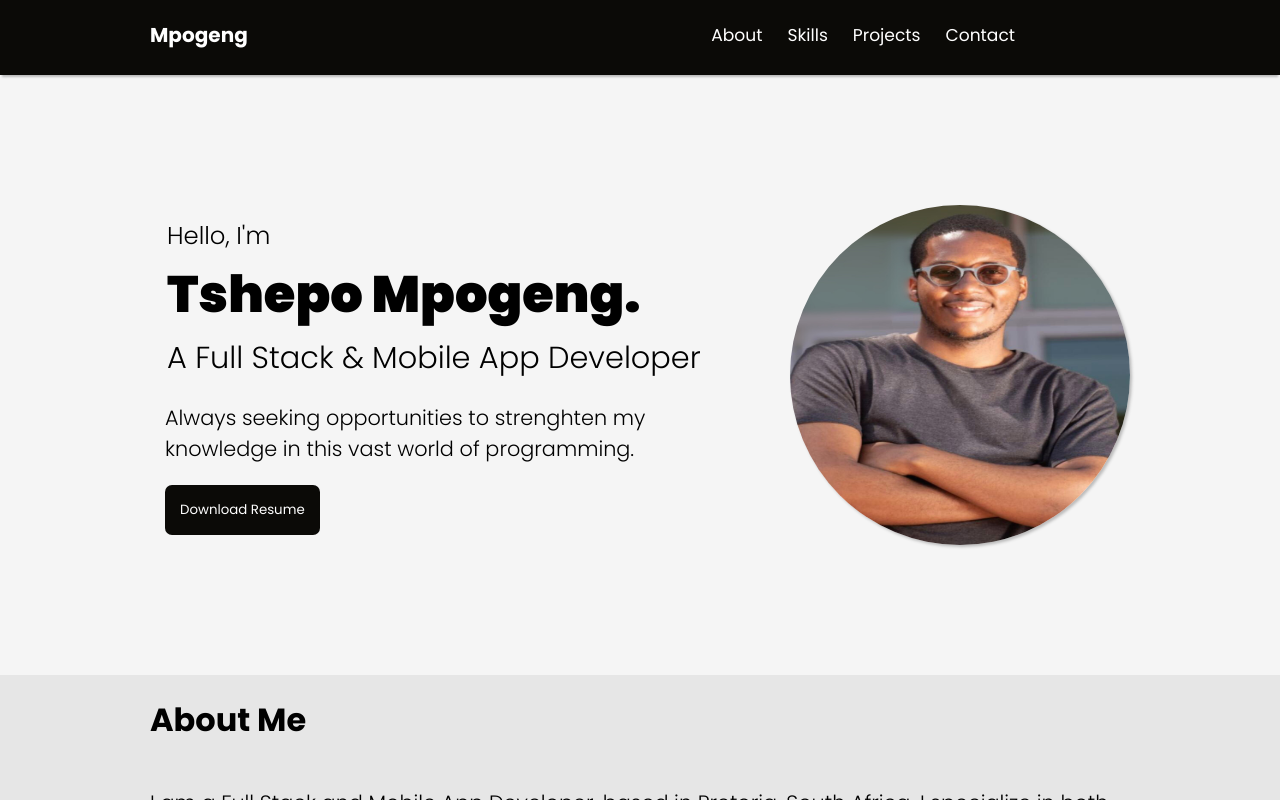
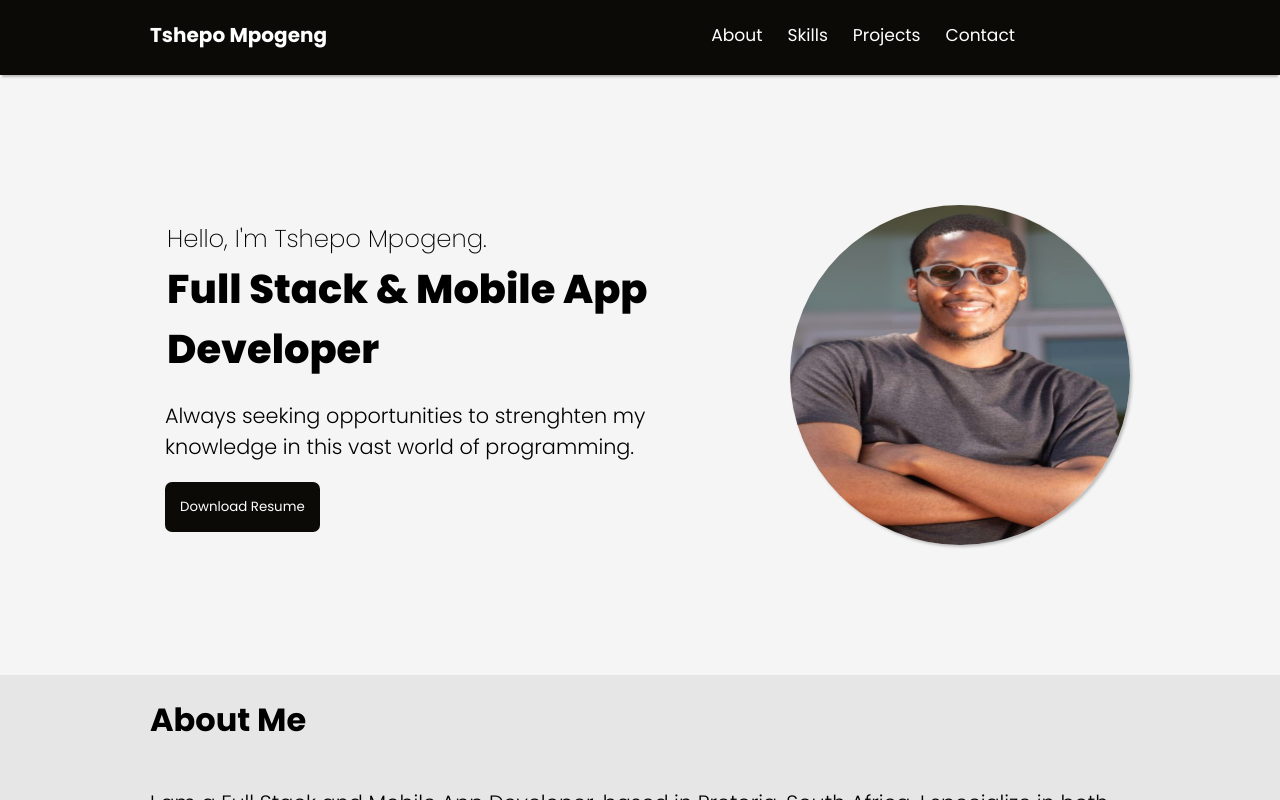
Before and after one commit to Lspacedev/portfolio_site, a React (Vite) app: page / in a window 1280 px wide. Built offline with nearby package versions, Linux system fonts and the light colour scheme.

Commit message:
updated styles

```diff
--- a/src/components/Hero.jsx
+++ b/src/components/Hero.jsx
@@ -4,19 +4,19 @@ function Hero() {
       <div className="introduction">
         <div>
           {/* style={{ color: "#a8a53c" }} */}
-          <h3 style={{ margin: "2px", fontWeight: 300 }}>Hello, I'm</h3>
+          <h3 style={{ margin: "2px", fontWeight: 200 }}>
+            Hello, I'm Tshepo Mpogeng.
+          </h3>
           <h1
             style={{
               margin: "2px",
               fontWeight: 900,
               fontSize: "3.2rem",
             }}
-          >
-            Tshepo Mpogeng.
+          ></h1>
+          <h1 style={{ fontWeight: 800, margin: "2px", fontSize: "2.5rem" }}>
+            <span>Full Stack </span>&<span> Mobile App</span> Developer
           </h1>
-          <h3 style={{ fontWeight: 350, margin: "2px", fontSize: "1.9rem" }}>
-            <span>A Full Stack </span>&<span> Mobile App</span> Developer
-          </h3>
         </div>
         <p>
           Always seeking opportunities to strenghten my knowledge in this vast
--- a/src/components/Nav.jsx
+++ b/src/components/Nav.jsx
@@ -1,7 +1,7 @@
 function Nav() {
   return (
     <div className="Nav">
-      <h3>Mpogeng</h3>
+      <h3>Tshepo Mpogeng</h3>
       <div className="links">
         <div className="link current">
           <a href="#about">About</a>
```
